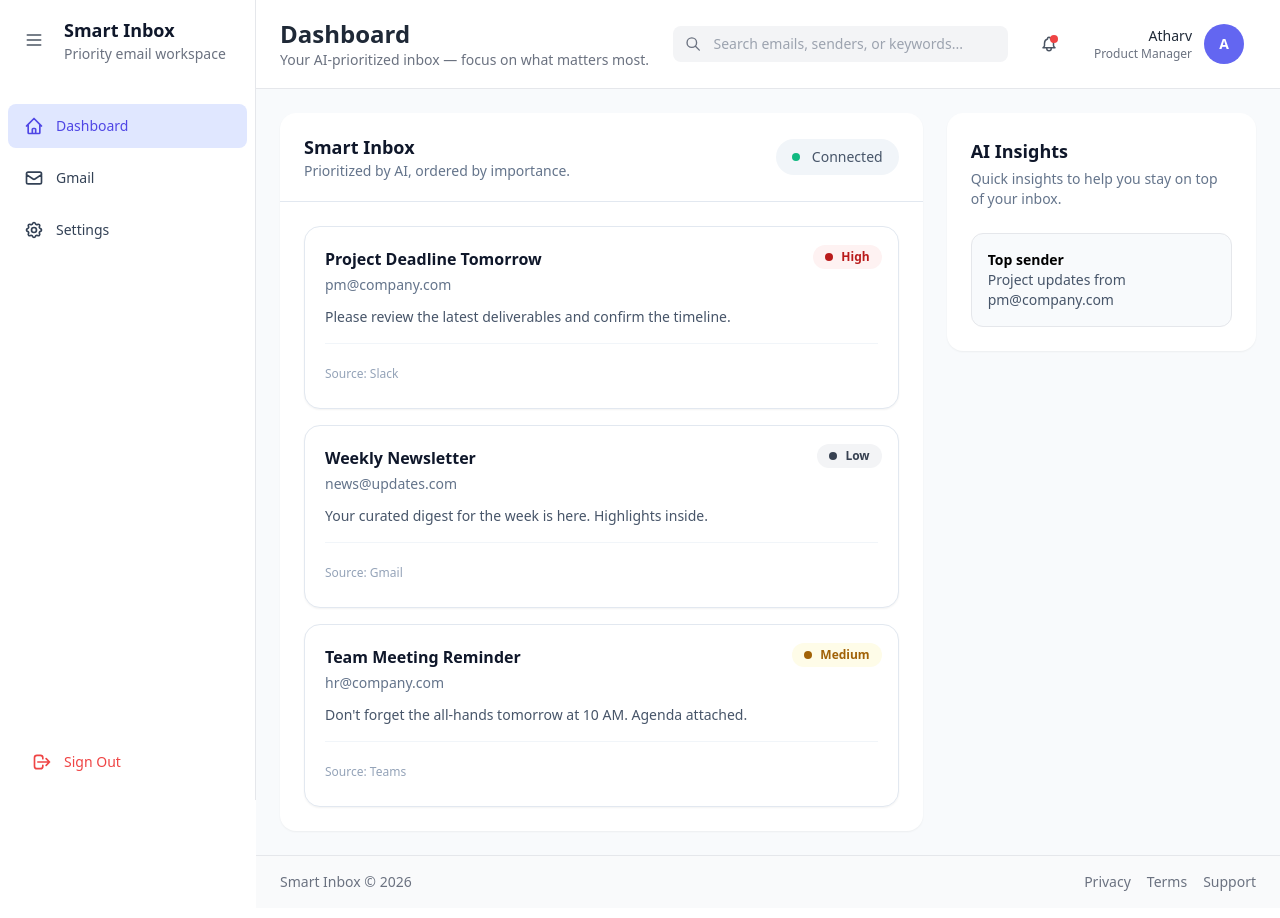
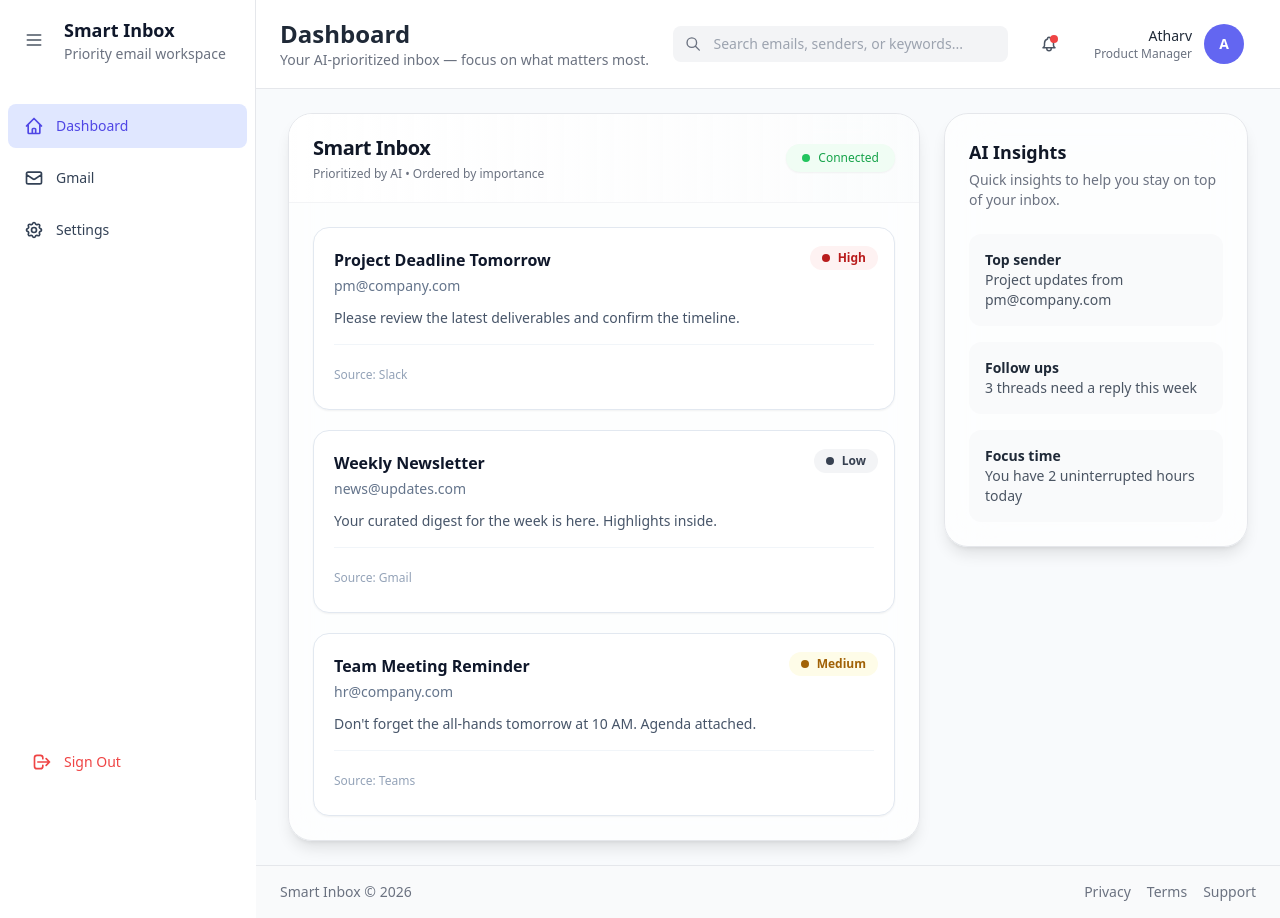
Before and after one commit to AtharvLokhande24/smart-inbox-frontend-v2, a React (Vite) app: page /dashboard in a window 1280 px wide. Built offline with nearby package versions, Linux system fonts and the light colour scheme.

Commit message:
Updated pricing page and some changes in setting page

```diff
--- a/src/App.jsx
+++ b/src/App.jsx
@@ -4,4 +4,5 @@ function App() {
   return <AppRoutes />;
 }
 
+
 export default App;
--- a/src/components/Header.jsx
+++ b/src/components/Header.jsx
@@ -15,13 +15,20 @@ export default function Header({ title }) {
 
   return (
     <header className="flex items-center justify-between border-b border-gray-200 bg-white px-6 py-4">
+
+      {/* LEFT */}
       <div className="flex flex-col">
-        <h1 className="text-2xl font-semibold text-gray-800">{title}</h1>
-        <p className="text-sm text-gray-500">{subtitle[title] || ""}</p>
+        <h1 className="text-2xl font-semibold text-gray-800">
+          {title}
+        </h1>
+        <p className="text-sm text-gray-500">
+          {subtitle[title] || ""}
+        </p>
       </div>
 
+      {/* CENTER SEARCH */}
       <div className="flex flex-1 justify-center px-6">
-        <div className="w-full max-w-md flex items-center bg-gray-100 rounded-lg px-3 py-2">
+        <div className="w-full max-w-md flex items-center bg-gray-100 rounded-lg px-3 py-2 hover:bg-gray-200 transition">
           <HiOutlineSearch className="text-gray-500 text-lg" />
           <input
             type="text"
@@ -31,20 +38,19 @@ export default function Header({ title }) {
         </div>
       </div>
 
+      {/* RIGHT */}
       <div className="flex items-center gap-4">
+
+        {/* NOTIFICATION */}
         <button
           onClick={() => navigate("/notifications")}
-          type="button"
-          className="p-2 rounded-lg hover:bg-gray-100 transition relative group"
-          aria-label="Notifications"
+          className="p-2 rounded-lg hover:bg-gray-100 transition relative"
         >
           <HiOutlineBell className="text-gray-600 text-lg" />
           <span className="absolute top-2 right-2 h-2 w-2 rounded-full bg-red-500" />
-          <span className="absolute -bottom-8 right-0 bg-slate-800 text-white text-xs px-3 py-1 rounded-lg whitespace-nowrap opacity-0 group-hover:opacity-100 transition pointer-events-none">
-            Notifications
-          </span>
         </button>
 
+        {/* PROFILE */}
         <button
           onClick={() => navigate("/profile")}
           className="flex items-center gap-3 hover:bg-gray-50 px-3 py-2 rounded-lg transition"
@@ -53,10 +59,12 @@ export default function Header({ title }) {
             <p className="text-sm font-medium text-gray-800">Atharv</p>
             <p className="text-xs text-gray-500">Product Manager</p>
           </div>
-          <div className="w-10 h-10 rounded-full bg-indigo-500 flex items-center justify-center text-sm font-semibold text-white hover:shadow-md transition">
+
+          <div className="w-10 h-10 rounded-full bg-indigo-500 flex items-center justify-center text-sm font-semibold text-white">
             A
           </div>
         </button>
+
       </div>
     </header>
   );
--- a/src/pages/Dashboard.jsx
+++ b/src/pages/Dashboard.jsx
@@ -2,7 +2,6 @@ import React, { useState } from "react";
 import DashboardLayout from "../components/DashboardLayout";
 import EmailCard from "../components/EmailCard";
 import ReplyBox from "../components/ReplyBox";
-import { HiOutlineSearch, HiOutlineBell } from "react-icons/hi";
 
 const mockEmails = [
   {
@@ -52,30 +51,38 @@ const Dashboard = () => {
     setReplyingEmailId(null);
   };
 
-  // ✅ FIX: RETURN ADDED HERE
   return (
     <DashboardLayout title="Dashboard">
-      <div className="h-full grid grid-cols-1 lg:grid-cols-12 gap-6">
+      <div className="h-full grid grid-cols-1 lg:grid-cols-12 gap-6 px-2">
 
-        <section className="lg:col-span-8 flex flex-col overflow-hidden rounded-2xl bg-white shadow-sm">
+        {/* LEFT SECTION */}
+        <section className="lg:col-span-8 flex flex-col overflow-hidden rounded-3xl bg-white/70 backdrop-blur-xl shadow-lg border border-gray-200">
 
-          <div className="flex items-center justify-between border-b border-slate-200 px-6 py-5">
+          {/* 🔥 MODERN HEADER */}
+          <div className="flex items-center justify-between px-6 py-5 border-b border-gray-100 bg-gradient-to-r from-white to-gray-50/50">
+
             <div>
-              <h2 className="text-lg font-semibold text-slate-900">Smart Inbox</h2>
-              <p className="text-sm text-slate-500">
-                Prioritized by AI, ordered by importance.
+              <h2 className="text-xl font-semibold text-gray-900 tracking-tight">
+                Smart Inbox
+              </h2>
+              <p className="text-xs text-gray-500 mt-1">
+                Prioritized by AI • Ordered by importance
               </p>
             </div>
 
-            <div className="inline-flex items-center gap-3 rounded-full bg-slate-100 px-4 py-2 text-sm font-medium text-slate-600">
-              <span className="inline-flex h-2 w-2 rounded-full bg-emerald-500" />
+            <div className="flex items-center gap-2 bg-green-50 text-green-600 px-4 py-1.5 rounded-full text-xs font-medium shadow-sm">
+              <span className="h-2 w-2 bg-green-500 rounded-full"></span>
               Connected
             </div>
           </div>
 
-          <div className="flex-1 overflow-y-auto p-6 space-y-4">
+          {/* EMAIL LIST */}
+          <div className="flex-1 overflow-y-auto p-6 space-y-5">
+
             {mockEmails.map((email) => (
-              <div key={email.id}>
+              <div key={email.id} className="group">
+
+                <div className="transition-all duration-300 hover:scale-[1.01] hover:shadow-md rounded-xl">
                   <EmailCard
                     subject={email.subject}
                     sender={email.sender}
@@ -84,36 +91,71 @@ const Dashboard = () => {
                     app={email.app}
                     onReply={() => handleReply(email.id)}
                   />
+                </div>
 
+                {/* REPLY BOX */}
                 {replyingEmailId === email.id && (
+                  <div className="mt-3">
                     <ReplyBox
                       sender={email.sender}
                       subject={email.subject}
                       onCancel={handleCancelReply}
-                    onSend={(message) => handleSendReply(email.id, message)}
+                      onSend={(message) =>
+                        handleSendReply(email.id, message)
+                      }
                     />
+                  </div>
                 )}
+
               </div>
             ))}
+
           </div>
-
         </section>
 
+        {/* RIGHT SECTION */}
         <aside className="lg:col-span-4 flex flex-col gap-6">
 
-          <div className="rounded-2xl bg-white p-6 shadow-sm">
-            <h2 className="text-lg font-semibold text-slate-900">AI Insights</h2>
-            <p className="mt-1 text-sm text-slate-500">
+          {/* AI INSIGHTS */}
+          <div className="rounded-3xl bg-white/70 backdrop-blur-xl p-6 shadow-lg border border-gray-200">
+
+            <h2 className="text-lg font-semibold text-gray-900">
+              AI Insights
+            </h2>
+
+            <p className="mt-1 text-sm text-gray-500">
               Quick insights to help you stay on top of your inbox.
             </p>
 
             <div className="mt-6 space-y-4">
-              <div className="rounded-xl border bg-slate-50 p-4">
-                <p className="text-sm font-semibold">Top sender</p>
-                <p className="text-sm text-slate-600">
+
+              <div className="rounded-xl bg-gray-50 p-4 hover:shadow-md transition">
+                <p className="text-sm font-semibold text-gray-800">
+                  Top sender
+                </p>
+                <p className="text-sm text-gray-600">
                   Project updates from pm@company.com
                 </p>
               </div>
+
+              <div className="rounded-xl bg-gray-50 p-4 hover:shadow-md transition">
+                <p className="text-sm font-semibold text-gray-800">
+                  Follow ups
+                </p>
+                <p className="text-sm text-gray-600">
+                  3 threads need a reply this week
+                </p>
+              </div>
+
+              <div className="rounded-xl bg-gray-50 p-4 hover:shadow-md transition">
+                <p className="text-sm font-semibold text-gray-800">
+                  Focus time
+                </p>
+                <p className="text-sm text-gray-600">
+                  You have 2 uninterrupted hours today
+                </p>
+              </div>
+
             </div>
           </div>
 
--- a/src/pages/FeaturesPage.jsx
+++ b/src/pages/FeaturesPage.jsx
@@ -29,7 +29,7 @@ const FeaturesPage = () => {
       {/* HERO */}
       <div className="max-w-6xl mx-auto text-center pt-20 px-6">
         <h1 className="text-5xl font-bold text-gray-900">
-          Powerful Features to Boost Productivity 🚀
+          Powerful Features to Boost Productivity
         </h1>
         <p className="mt-6 text-gray-600 text-lg">
           Smart Inbox helps you focus on what matters using AI-powered insights.
--- a/src/pages/SettingsPage.jsx
+++ b/src/pages/SettingsPage.jsx
@@ -9,6 +9,7 @@ function SettingsPage() {
   const [autoPrioritization, setAutoPrioritization] = useState(true);
   const [emailNotifications, setEmailNotifications] = useState(true);
   const [darkMode, setDarkMode] = useState(false);
+
   return (
     <DashboardLayout title="Settings">
       <div className="grid gap-6 lg:grid-cols-3">
```
Also changed, not shown: src/components/Navbar.jsx (+38 -24 lines), tailwind.config.js (line endings or trailing spaces). Lines whose indentation alone changed are shown as unchanged.
